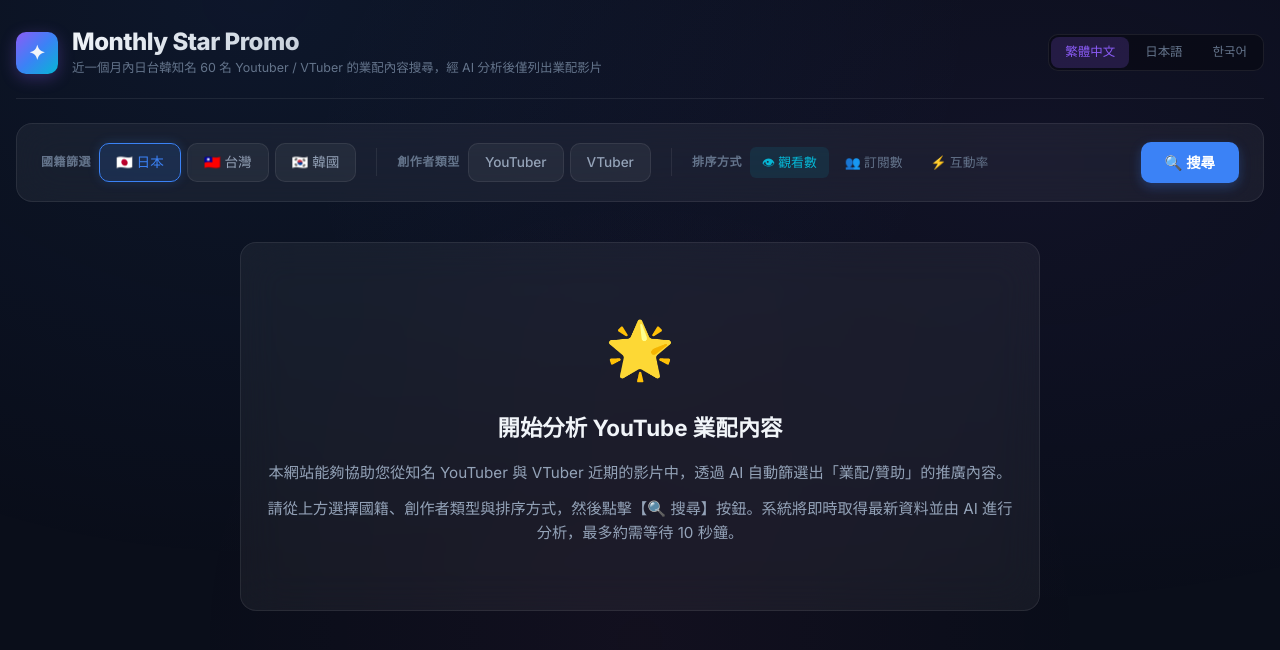
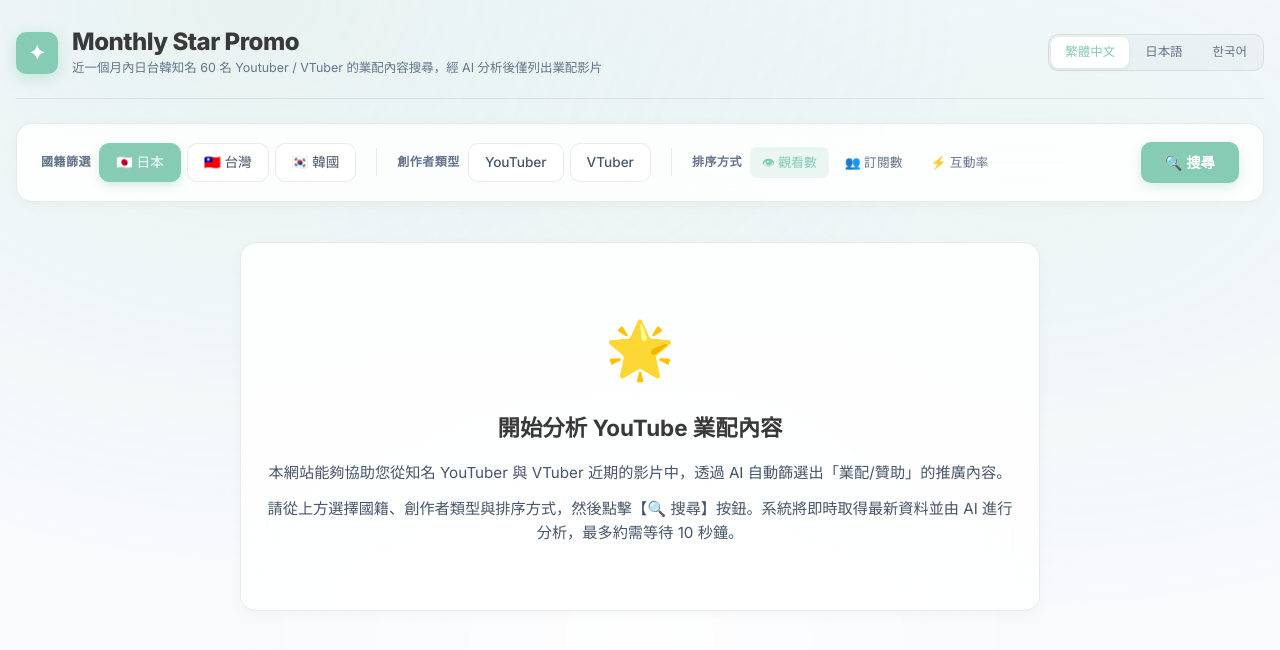
Before and after one commit to TSeki01/StarLinker, a React (Vite) app in the folder frontend/: page / in a window 1280 px wide. Shown: the top 650 px of the page. Built offline with nearby package versions, Linux system fonts and the light colour scheme.

Commit message:
style: apply new #86CBB3 light mode theme and fix japanese labels

```diff
--- a/frontend/src/components/FilterBar.jsx
+++ b/frontend/src/components/FilterBar.jsx
@@ -163,7 +163,7 @@ export default function FilterBar({
                         display: 'flex',
                         alignItems: 'center',
                         gap: '8px',
-                        boxShadow: '0 4px 12px rgba(59, 130, 246, 0.3)',
+                        boxShadow: '0 4px 12px rgba(134, 203, 179, 0.3)',
                     }}
                 >
                     🔍 {loading ? t('status.loading_short', { defaultValue: '...' }) : t('filter.search')}
--- a/frontend/src/components/Header.jsx
+++ b/frontend/src/components/Header.jsx
@@ -28,13 +28,14 @@ export default function Header() {
                         width: '42px',
                         height: '42px',
                         borderRadius: 'var(--radius-md)',
-                        background: 'linear-gradient(135deg, #8b5cf6, #3b82f6, #06b6d4)',
+                        background: 'var(--color-accent-blue)',
+                        color: 'white',
                         display: 'flex',
                         alignItems: 'center',
                         justifyContent: 'center',
                         fontSize: '20px',
                         fontWeight: '800',
-                        boxShadow: '0 4px 16px rgba(139, 92, 246, 0.3)',
+                        boxShadow: '0 4px 16px rgba(134, 203, 179, 0.4)',
                     }}
                 >
                     ✦
@@ -45,9 +46,7 @@ export default function Header() {
                             fontSize: '1.5rem',
                             fontWeight: '800',
                             letterSpacing: '-0.5px',
-                            background: 'linear-gradient(135deg, #f1f5f9, #94a3b8)',
-                            WebkitBackgroundClip: 'text',
-                            WebkitTextFillColor: 'transparent',
+                            color: 'var(--color-text-primary)',
                             lineHeight: 1.2,
                         }}
                     >
--- a/frontend/src/components/RankingList.jsx
+++ b/frontend/src/components/RankingList.jsx
@@ -39,13 +39,13 @@ export default function RankingList({ results, loading, loadingSlow, hasSearched
                 {loadingSlow && (
                     <div style={{
                         position: 'absolute', top: 0, left: 0, right: 0, bottom: 0,
-                        background: 'rgba(10, 15, 30, 0.8)',
+                        background: 'rgba(255, 255, 255, 0.8)',
                         backdropFilter: 'blur(4px)',
                         display: 'flex', flexDirection: 'column', alignItems: 'center', justifyContent: 'center',
                         zIndex: 20, textAlign: 'center', padding: '24px'
                     }}>
                         <div className="skeleton" style={{ width: '40px', height: '40px', borderRadius: '50%', marginBottom: '16px' }} />
-                        <h3 style={{ color: 'white', fontSize: '1.1rem', marginBottom: '8px' }}>{t('status.loading_slow_title')}</h3>
+                        <h3 style={{ color: 'var(--color-text-primary)', fontSize: '1.1rem', marginBottom: '8px' }}>{t('status.loading_slow_title')}</h3>
                         <p style={{ color: 'var(--color-text-secondary)', fontSize: '0.9rem', maxWidth: '300px' }}>
                             {t('status.loading_slow_desc')}
                         </p>
@@ -59,7 +59,7 @@ export default function RankingList({ results, loading, loadingSlow, hasSearched
                         gap: '12px',
                         padding: '12px 20px',
                         borderBottom: '1px solid var(--color-border)',
-                        background: 'rgba(0,0,0,0.2)',
+                        background: 'rgba(255,255,255,0.5)',
                     }}
                 >
                     <span style={{ fontSize: '0.72rem', color: 'var(--color-text-muted)', fontWeight: '600' }}>{t('table.rank')}</span>
@@ -171,7 +171,7 @@ export default function RankingList({ results, loading, loadingSlow, hasSearched
                     gap: '12px',
                     padding: '12px 20px',
                     borderBottom: '1px solid var(--color-border)',
-                    background: 'rgba(0,0,0,0.2)',
+                    background: 'rgba(255,255,255,0.95)',
                     position: 'sticky',
                     top: 0,
                     zIndex: 10,
@@ -207,7 +207,7 @@ export default function RankingList({ results, loading, loadingSlow, hasSearched
                 style={{
                     padding: '12px 20px',
                     borderTop: '1px solid var(--color-border)',
-                    background: 'rgba(0,0,0,0.1)',
+                    background: 'rgba(255,255,255,0.5)',
                     display: 'flex',
                     justifyContent: 'space-between',
                     alignItems: 'center',
--- a/frontend/src/components/VideoCard.jsx
+++ b/frontend/src/components/VideoCard.jsx
@@ -90,8 +90,8 @@ export default function VideoCard({ result, rank }) {
                                 style={{
                                     fontSize: '0.6rem',
                                     fontWeight: '600',
-                                    color: 'var(--color-accent-purple)',
-                                    background: 'rgba(139, 92, 246, 0.15)',
+                                    color: 'white',
+                                    background: 'var(--color-accent-blue)',
                                     padding: '1px 6px',
                                     borderRadius: '10px',
                                     letterSpacing: '0.3px',
@@ -121,8 +121,9 @@ export default function VideoCard({ result, rank }) {
                         target="_blank"
                         rel="noopener noreferrer"
                         style={{
-                            fontSize: '0.82rem',
-                            color: 'var(--color-text-secondary)',
+                            fontSize: '0.85rem',
+                            fontWeight: '600',
+                            color: 'var(--color-text-primary)',
                             textDecoration: 'none',
                             overflow: 'hidden',
                             textOverflow: 'ellipsis',
@@ -165,10 +166,10 @@ export default function VideoCard({ result, rank }) {
                     textAlign: 'right',
                     color:
                         engagement_rate > 100
-                            ? 'var(--color-accent-pink)'
+                            ? 'var(--color-jp)'
                             : engagement_rate > 50
-                                ? 'var(--color-accent-cyan)'
-                                : 'var(--color-text-secondary)',
+                                ? 'var(--color-accent-blue)'
+                                : 'var(--color-text-secondary)'
                 }}
             >
                 {engagement_rate.toFixed(1)}%
--- a/frontend/src/i18n/ja.json
+++ b/frontend/src/i18n/ja.json
@@ -2,8 +2,8 @@
     "app_title": "Monthly Star Promo",
     "app_subtitle": "直近一か月内における日台韓の有名なVtuber Youtuber 60名の案件配信をYoutube検索し、AIで案件非案件を分析し、案件のみを一覧表示",
     "filter": {
-        "nationality": "国籍フィルター",
-        "type": "クリエイタータイプ",
+        "nationality": "国",
+        "type": "タイプ",
         "sort": "並び替え",
         "japan": "🇯🇵 日本",
         "taiwan": "🇹🇼 台湾",
--- a/frontend/src/index.css
+++ b/frontend/src/index.css
@@ -2,19 +2,19 @@
 
 /* ===== Custom Design Tokens ===== */
 :root {
-  --color-bg-primary: #0a0e1a;
-  --color-bg-secondary: #111827;
-  --color-bg-card: rgba(17, 24, 39, 0.7);
-  --color-bg-glass: rgba(255, 255, 255, 0.05);
-  --color-border: rgba(255, 255, 255, 0.08);
-  --color-border-hover: rgba(255, 255, 255, 0.15);
-  --color-text-primary: #f1f5f9;
-  --color-text-secondary: #94a3b8;
+  --color-bg-primary: #f8fafc;
+  --color-bg-secondary: #ffffff;
+  --color-bg-card: #ffffff;
+  --color-bg-glass: rgba(255, 255, 255, 0.85);
+  --color-border: rgba(58, 57, 57, 0.1);
+  --color-border-hover: rgba(134, 203, 179, 0.5);
+  --color-text-primary: #3A3939;
+  --color-text-secondary: #475569;
   --color-text-muted: #64748b;
-  --color-accent-blue: #3b82f6;
-  --color-accent-purple: #8b5cf6;
+  --color-accent-blue: #86CBB3;
+  --color-accent-purple: #86CBB3;
   --color-accent-pink: #ec4899;
-  --color-accent-cyan: #06b6d4;
+  --color-accent-cyan: #86CBB3;
   --color-pr-badge: linear-gradient(135deg, #f43f5e, #f97316);
   --color-jp: #ef4444;
   --color-tw: #22c55e;
@@ -55,9 +55,9 @@ body::before {
   width: 100%;
   height: 100%;
   background:
-    radial-gradient(ellipse at 20% 0%, rgba(59, 130, 246, 0.08) 0%, transparent 50%),
-    radial-gradient(ellipse at 80% 20%, rgba(139, 92, 246, 0.06) 0%, transparent 50%),
-    radial-gradient(ellipse at 50% 80%, rgba(236, 72, 153, 0.04) 0%, transparent 50%);
+    radial-gradient(ellipse at 20% 0%, rgba(134, 203, 179, 0.15) 0%, transparent 50%),
+    radial-gradient(ellipse at 80% 20%, rgba(134, 203, 179, 0.1) 0%, transparent 50%),
+    radial-gradient(ellipse at 50% 80%, rgba(255, 255, 255, 0.8) 0%, transparent 50%);
   pointer-events: none;
   z-index: 0;
 }
@@ -74,12 +74,13 @@ body::before {
   -webkit-backdrop-filter: blur(20px);
   border: 1px solid var(--color-border);
   border-radius: var(--radius-lg);
+  box-shadow: 0 4px 15px rgba(0, 0, 0, 0.03);
   transition: all 0.3s ease;
 }
 
 .glass-card:hover {
   border-color: var(--color-border-hover);
-  box-shadow: 0 8px 32px rgba(0, 0, 0, 0.3);
+  box-shadow: 0 8px 25px rgba(134, 203, 179, 0.15);
 }
 
 /* ===== PR Badge ===== */
@@ -133,15 +134,15 @@ body::before {
 
 .filter-btn:hover {
   border-color: var(--color-accent-blue);
-  color: var(--color-text-primary);
-  background: rgba(59, 130, 246, 0.1);
+  color: var(--color-accent-blue);
+  background: rgba(134, 203, 179, 0.08);
 }
 
 .filter-btn--active {
   border-color: var(--color-accent-blue);
-  color: var(--color-accent-blue);
-  background: rgba(59, 130, 246, 0.15);
-  box-shadow: 0 0 12px rgba(59, 130, 246, 0.2);
+  color: white;
+  background: var(--color-accent-blue);
+  box-shadow: 0 4px 10px rgba(134, 203, 179, 0.3);
 }
 
 /* ===== Sort Button ===== */
@@ -160,19 +161,19 @@ body::before {
 
 .sort-btn:hover {
   color: var(--color-text-primary);
-  background: rgba(255, 255, 255, 0.05);
+  background: rgba(58, 57, 57, 0.05);
 }
 
 .sort-btn--active {
-  color: var(--color-accent-cyan);
-  background: rgba(6, 182, 212, 0.1);
+  color: var(--color-accent-blue);
+  background: rgba(134, 203, 179, 0.15);
 }
 
 /* ===== Language Selector ===== */
 .lang-selector {
   display: flex;
   gap: 2px;
-  background: rgba(0, 0, 0, 0.3);
+  background: rgba(58, 57, 57, 0.03);
   border-radius: var(--radius-md);
   padding: 2px;
   border: 1px solid var(--color-border);
@@ -196,8 +197,9 @@ body::before {
 }
 
 .lang-btn--active {
-  background: rgba(139, 92, 246, 0.2);
-  color: var(--color-accent-purple);
+  background: #ffffff;
+  color: var(--color-accent-blue);
+  box-shadow: 0 2px 5px rgba(0, 0, 0, 0.05);
 }
 
 /* ===== Video Row ===== */
@@ -212,7 +214,7 @@ body::before {
 }
 
 .video-row:hover {
-  background: rgba(255, 255, 255, 0.03);
+  background: rgba(134, 203, 179, 0.05);
 }
 
 .video-row:last-child {
@@ -222,9 +224,9 @@ body::before {
 /* ===== Loading Skeleton ===== */
 .skeleton {
   background: linear-gradient(90deg,
-    rgba(255, 255, 255, 0.05) 25%,
-    rgba(255, 255, 255, 0.1) 50%,
-    rgba(255, 255, 255, 0.05) 75%
+    rgba(58, 57, 57, 0.05) 25%,
+    rgba(58, 57, 57, 0.1) 50%,
+    rgba(58, 57, 57, 0.05) 75%
   );
   background-size: 200% 100%;
   animation: shimmer 1.5s infinite;
@@ -253,12 +255,12 @@ body::before {
 }
 
 ::-webkit-scrollbar-thumb {
-  background: rgba(255, 255, 255, 0.1);
+  background: rgba(58, 57, 57, 0.15);
   border-radius: 3px;
 }
 
 ::-webkit-scrollbar-thumb:hover {
-  background: rgba(255, 255, 255, 0.2);
+  background: rgba(58, 57, 57, 0.25);
 }
 
 /* ===== Responsive ===== */
```
